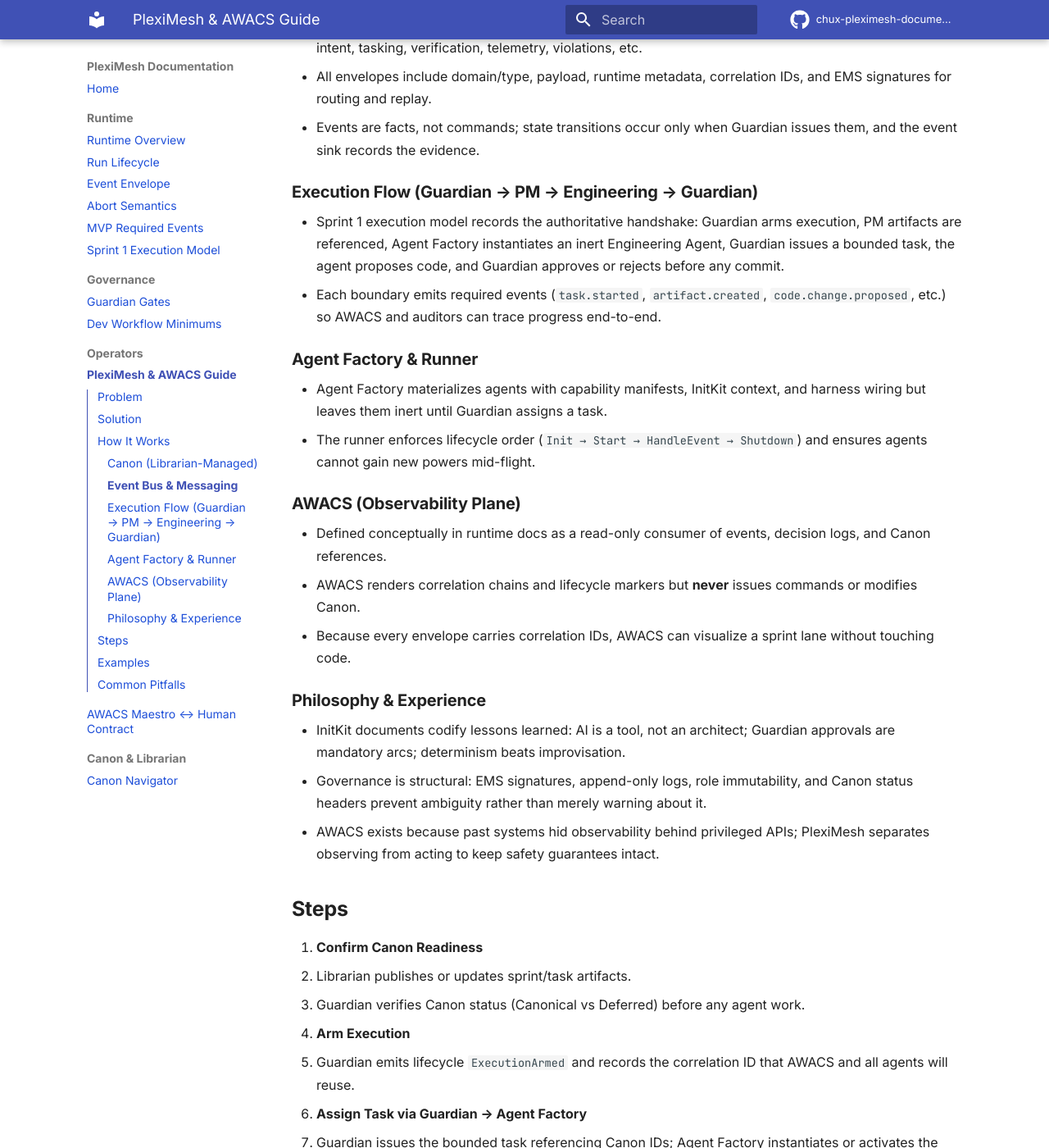
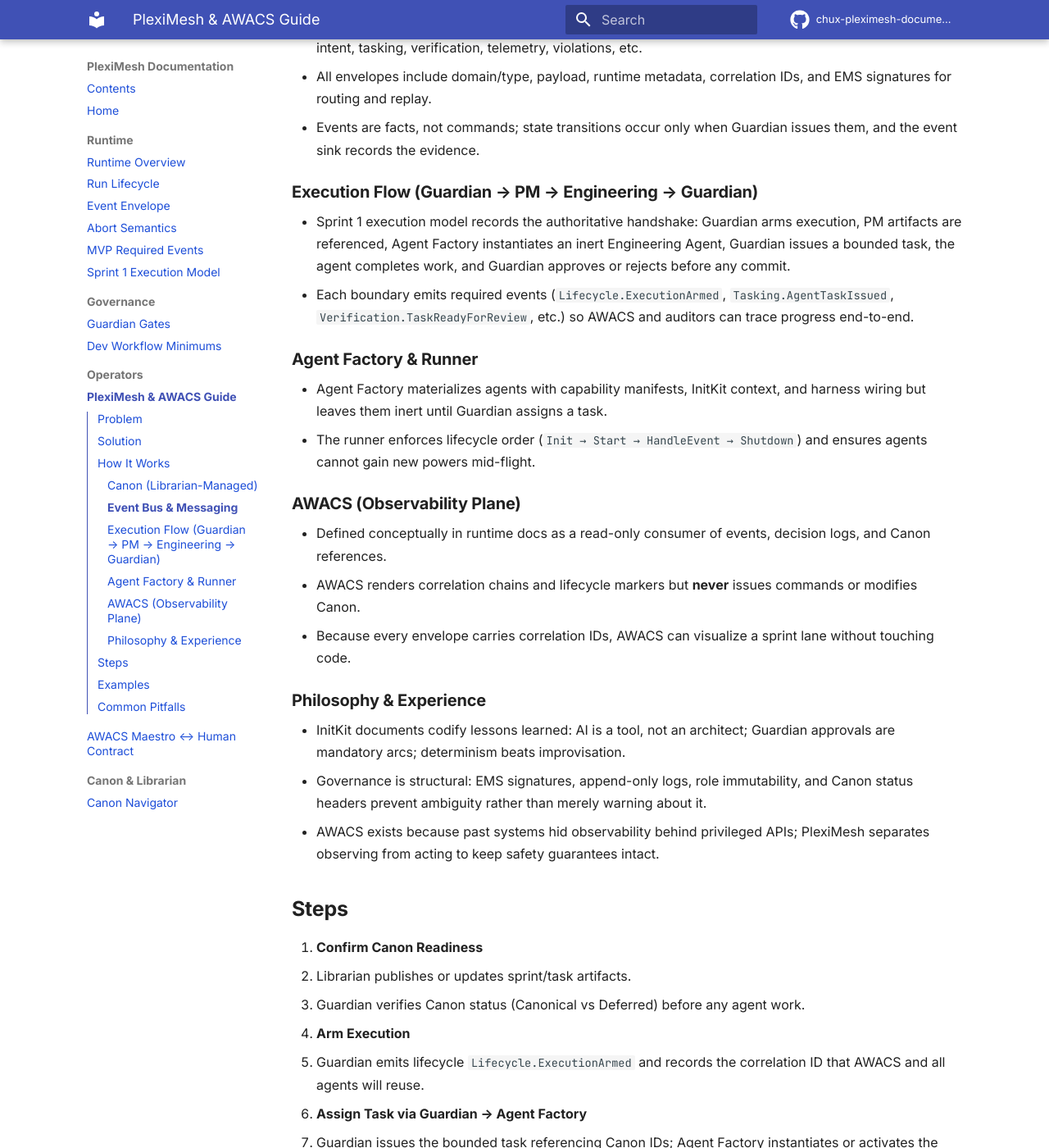
Before and after one commit to chuxorg/chux-pleximesh-documentation, an MkDocs documentation site: the page built from docs/user-pleximesh-awacs.md, in a window 1280 px wide and 1400 px high, scrolled down 929 px. Shown: the whole window at 82% size. Built offline with MkDocs 1.6.1 and Material for MkDocs 9.7.7, drawn with Linux system fonts in a browser that asks for light colours; comment, search, counter and statistics services are not loaded; some of the changed text lies outside the part shown.

Commit message:
Align event naming and add contents page

```diff
--- a/docs/user-pleximesh-awacs.md
+++ b/docs/user-pleximesh-awacs.md
@@ -19,8 +19,8 @@ PlexiMesh Runtime provides the governed execution substrate for Guardian-, PM-,
 - Events are facts, not commands; state transitions occur only when Guardian issues them, and the event sink records the evidence.
 
 ### Execution Flow (Guardian → PM → Engineering → Guardian)
-- Sprint 1 execution model records the authoritative handshake: Guardian arms execution, PM artifacts are referenced, Agent Factory instantiates an inert Engineering Agent, Guardian issues a bounded task, the agent proposes code, and Guardian approves or rejects before any commit.
-- Each boundary emits required events (`task.started`, `artifact.created`, `code.change.proposed`, etc.) so AWACS and auditors can trace progress end-to-end.
+- Sprint 1 execution model records the authoritative handshake: Guardian arms execution, PM artifacts are referenced, Agent Factory instantiates an inert Engineering Agent, Guardian issues a bounded task, the agent completes work, and Guardian approves or rejects before any commit.
+- Each boundary emits required events (`Lifecycle.ExecutionArmed`, `Tasking.AgentTaskIssued`, `Verification.TaskReadyForReview`, etc.) so AWACS and auditors can trace progress end-to-end.
 
 ### Agent Factory & Runner
 - Agent Factory materializes agents with capability manifests, InitKit context, and harness wiring but leaves them inert until Guardian assigns a task.
@@ -42,17 +42,17 @@ PlexiMesh Runtime provides the governed execution substrate for Guardian-, PM-,
    - Guardian verifies Canon status (Canonical vs Deferred) before any agent work.
 
 2. **Arm Execution**
-   - Guardian emits lifecycle `ExecutionArmed` and records the correlation ID that AWACS and all agents will reuse.
+   - Guardian emits lifecycle `Lifecycle.ExecutionArmed` and records the correlation ID that AWACS and all agents will reuse.
 
 3. **Assign Task via Guardian → Agent Factory**
    - Guardian issues the bounded task referencing Canon IDs; Agent Factory instantiates or activates the Engineering Agent with the InitKit snapshot.
 
 4. **Agent Executes Under Harness**
-   - Agent edits only sanctioned files (e.g., ensuring `/runtime/runtime.go` matches Canon content) and emits telemetry events as progress markers.
+   - Agent edits only sanctioned files (e.g., ensuring `/runtime/runtime.go` matches Canon content) and emits telemetry events such as `Tasking.TaskInProgress` or `Tasking.TaskBlocked`.
 
 5. **Guardian Review & Commit**
-   - Agent Factory packages `code.change.proposed`; Guardian approves or rejects.
-   - If approved, commit metadata embeds the correlation ID and `commit.created` event fires.
+   - Agent Factory packages the diff and emits `Verification.TaskReadyForReview`; Guardian approves or rejects via `Lifecycle.ExecutionApproved` or `Lifecycle.ExecutionRejected`.
+   - If approved, commit metadata embeds the correlation ID and `Repository.CommitPublished` event fires.
 
 6. **Observe via AWACS**
    - Operators consult AWACS timelines or append-only logs to confirm all required events fired and Canon references match.
@@ -61,7 +61,7 @@ PlexiMesh Runtime provides the governed execution substrate for Guardian-, PM-,
 - **Runtime Skeleton Validation (ENG-S1-TASK-001):**
   - Canon task mandates creating `/runtime/runtime.go` with a specific struct and constructor.
   - Engineering Agent follows Steps 1–5, ensures Guardian approval, and emits the full event sequence.
-  - AWACS (or logs) displays `task.started` through `task.completed` with matching correlation IDs.
+  - AWACS (or logs) displays `Lifecycle.ExecutionArmed` through `Lifecycle.SprintSliceCompleted` with matching correlation IDs.
 
 - **Documentation Publication:**
   - Documentation Agent syncs Canon artifacts into `docs/` for human readability, tagging each file with a notice that Canon remains authoritative.
@@ -69,7 +69,7 @@ PlexiMesh Runtime provides the governed execution substrate for Guardian-, PM-,
 
 ## Common Pitfalls
 - **Skipping Canon Verification:** Attempting execution without confirming Canon status leads to Guardian denial; always check Librarian artifacts first.
-- **Treating Events as Commands:** Downstream systems must not act on `code.change.proposed` as if it grants approval—only Guardian decisions authorize commits.
+- **Treating Events as Commands:** Downstream systems must not act on `Verification.TaskReadyForReview` as if it grants approval—only Guardian decisions authorize commits.
 - **Role Drift:** Agents are instantiated with immutable roles; trying to repurpose an Engineering Agent as Guardian violates Guardian Law and halts execution.
 - **Observability Overreach:** AWACS must remain read-only. Wiring AWACS outputs back into runtime control paths breaks safety assumptions and is forbidden.
 - **Missing Correlation IDs:** Forgetting to propagate the sprint correlation ID into commits or events disconnects AWACS timelines and triggers audits.
--- a/mkdocs.yml
+++ b/mkdocs.yml
@@ -52,6 +52,7 @@ markdown_extensions:
       custom_checkbox: true
 
 nav:
+  - Contents: contents.md
   - Home: index.md
   - Runtime:
       - Runtime Overview: runtime.md
```
Also changed, not shown: docs/contents.md (added, +22 -0 lines), docs/index.md (+1 -0 lines), docs/runtime.md (+5 -5 lines).
